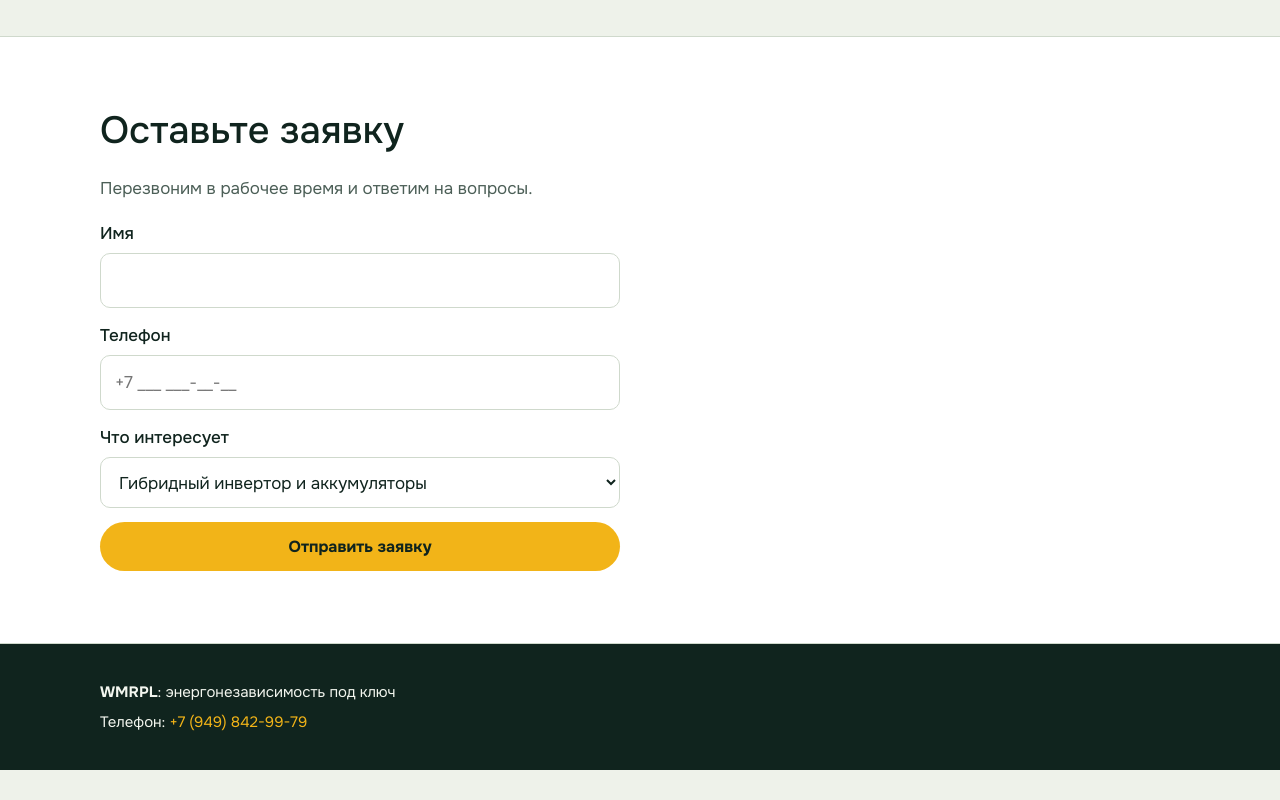
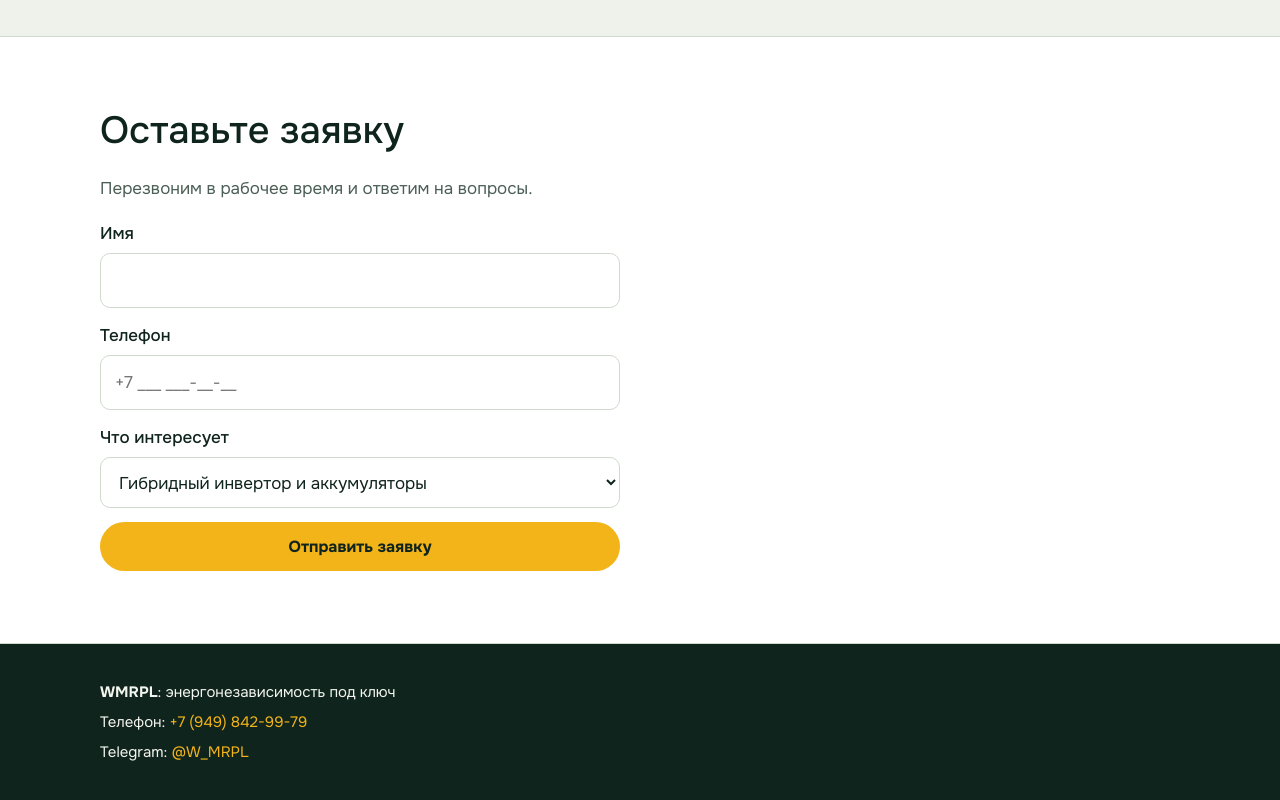
Before and after one commit to mrplbot/WMRRPL, a plain HTML site: page index.html in a window 1280 px wide. Shown: the part 3153-3953 px from the top of the page. Before the commit the page ends 3923 px from the top, so only its background shows below. Drawn offline with Linux system fonts and the light colour scheme; a web font is replaced by a local one.

Commit message:
Add Telegram contact to footer

```diff
--- a/index.html
+++ b/index.html
@@ -191,6 +191,7 @@ footer a{text-decoration:none;color:var(--sun)}
 <footer><div class="wrap">
   <p style="margin:0 0 6px"><b>WMRPL</b>: энергонезависимость под ключ</p>
   <p style="margin:0">Телефон: <a href="tel:+79498429979">+7 (949) 842-99-79</a></p>
+  <p style="margin:6px 0 0">Telegram: <a href="https://t.me/W_MRPL" target="_blank" rel="noopener">@W_MRPL</a></p>
 </div></footer>
 
 <script>
```
